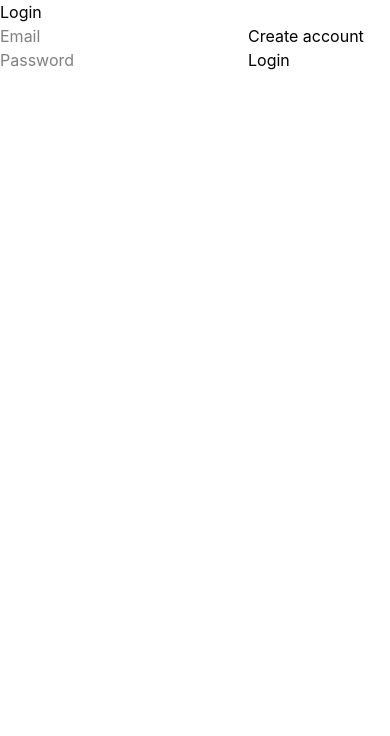
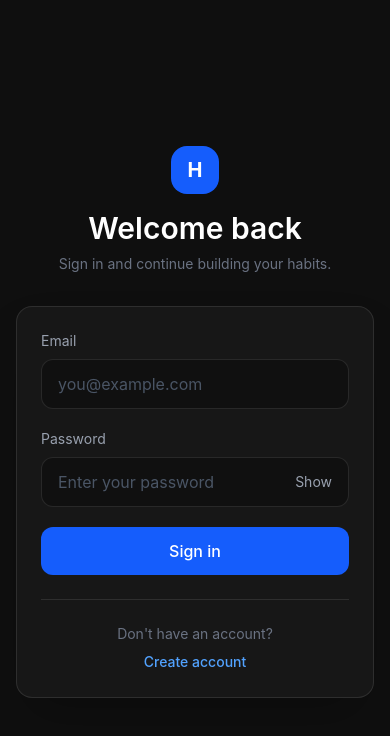
Before and after one commit to Tutik55/habit-tracker, a React (Vite) app in the folder client/: page / in a window 390 px wide. Shown: the top 736 px of the page. Built offline with nearby package versions, Linux system fonts and the light colour scheme.

Commit message:
Redesign authentication and improve responsive layout

```diff
--- a/client/src/Dashboard.tsx
+++ b/client/src/Dashboard.tsx
@@ -239,11 +239,11 @@ async function handleEditHabit(event: React.FormEvent) {
 }
 
      return (
-  <div className="min-h-screen bg-[#0f0f0f] text-white">
+  <div className="min-h-screen overflow-x-hidden bg-[#0f0f0f] text-white">
     <div className="flex min-h-screen">
 
       {/* Sidebar */}
-      <aside className="hidden w-20 border-r border-white/10 bg-[#121212] md:flex md:flex-col md:items-center md:py-6">
+      <aside className="flex w-14 shrink-0 flex-col items-center border-r border-white/10 bg-[#121212] py-4 sm:w-16 lg:w-20 lg:py-6">
         <div className="mb-10 text-xl font-bold text-blue-500">
           H
         </div>
@@ -272,10 +272,10 @@ async function handleEditHabit(event: React.FormEvent) {
       </aside>
 
       {/* Main */}
-      <main className="flex-1 px-6 py-8 lg:px-10">
+      <main className="min-w-0 flex-1 px-3 py-6 sm:px-6 sm:py-8 lg:px-10">
 
         {/* Header */}
-        <div className="mb-8 flex items-center justify-between">
+        <div className="mb-8 flex flex-col gap-4 sm:flex-row sm:items-center sm:justify-between">
           <div>
             <h1 className="text-2xl font-semibold">
               Zdravo 👋
@@ -286,7 +286,7 @@ async function handleEditHabit(event: React.FormEvent) {
             </p>
           </div>
 
-          <div className="flex items-center gap-3">
+          <div className="flex flex-wrap items-center gap-3">
             <div className="rounded-full border border-blue-500/30 bg-blue-500/10 px-4 py-2 text-sm text-blue-400">
               🔥 Keep going
             </div>
--- a/client/src/HabitCalendar.tsx
+++ b/client/src/HabitCalendar.tsx
@@ -137,7 +137,7 @@ export default function HabitCalendar({
 
   return (
     <div className="border-t border-white/10 pt-6">
-      <div className="mb-6 flex items-center justify-between">
+      <div className="mb-6 flex flex-col gap-4 sm:flex-row sm:items-center sm:justify-between">
         <div>
           <h3 className="font-medium text-white">
             Calendar
@@ -148,7 +148,7 @@ export default function HabitCalendar({
           </p>
         </div>
 
-        <div className="flex items-center gap-3">
+        <div className="flex w-full items-center justify-between gap-2 sm:w-auto sm:justify-start">
           <button
             onClick={previousMonth}
             className="rounded-lg border border-white/10 px-3 py-2 text-gray-400 hover:bg-white/5 hover:text-white"
@@ -156,7 +156,7 @@ export default function HabitCalendar({
             ←
           </button>
 
-          <p className="min-w-36 text-center text-sm font-medium">
+          <p className="min-w-0 text-center text-xs font-medium sm:min-w-36 sm:text-sm">
             {monthName}
           </p>
 
--- a/client/src/Login.tsx
+++ b/client/src/Login.tsx
@@ -5,16 +5,26 @@ type LoginProps = {
   onGoToRegister: () => void;
 };
 
-export default function Login({ onLogin, onGoToRegister }: LoginProps) {
+export default function Login({
+  onLogin,
+  onGoToRegister,
+}: LoginProps) {
   const [email, setEmail] = useState("");
   const [password, setPassword] = useState("");
   const [message, setMessage] = useState("");
+  const [loading, setLoading] = useState(false);
+  const [showPassword, setShowPassword] = useState(false);
 
   async function handleSubmit(event: React.FormEvent) {
     event.preventDefault();
 
+    setLoading(true);
+    setMessage("");
+
     try {
-      const response = await fetch("http://localhost:3000/api/auth/login", {
+      const response = await fetch(
+        "http://localhost:3000/api/auth/login",
+        {
           method: "POST",
           headers: {
             "Content-Type": "application/json",
@@ -23,7 +33,8 @@ export default function Login({ onLogin, onGoToRegister }: LoginProps) {
             email,
             password,
           }),
-      });
+        }
+      );
 
       const data = await response.json();
 
@@ -34,47 +45,112 @@ export default function Login({ onLogin, onGoToRegister }: LoginProps) {
 
       localStorage.setItem("token", data.token);
 
-      setMessage("Login successful!");
-
       onLogin();
-
-      console.log("Logged in user:", data.user);
-      console.log("JWT:", data.token);
     } catch (error) {
       console.error(error);
       setMessage("Could not connect to server.");
+    } finally {
+      setLoading(false);
     }
   }
 
   return (
+    <div className="flex min-h-screen items-center justify-center bg-[#0f0f0f] px-4 text-white">
+      <div className="w-full max-w-md">
+
+        {/* Logo / title */}
+        <div className="mb-8 text-center">
+          <div className="mx-auto mb-4 flex h-12 w-12 items-center justify-center rounded-2xl bg-blue-600 text-xl font-bold">
+            H
+          </div>
+
+          <h1 className="text-3xl font-semibold">
+            Welcome back
+          </h1>
+
+          <p className="mt-2 text-sm text-gray-500">
+            Sign in and continue building your habits.
+          </p>
+        </div>
+
+        {/* Card */}
+        <div className="rounded-2xl border border-white/10 bg-[#171717] p-6 shadow-2xl">
+          <form
+            onSubmit={handleSubmit}
+            className="space-y-5"
+          >
             <div>
-      <h1>Login</h1>
+              <label className="mb-2 block text-sm text-gray-400">
+                Email
+              </label>
 
-      <form onSubmit={handleSubmit}>
               <input
                 type="email"
-          placeholder="Email"
+                placeholder="you@example.com"
                 value={email}
-          onChange={(event) => setEmail(event.target.value)}
+                onChange={(event) =>
+                  setEmail(event.target.value)
+                }
+                required
+                className="w-full rounded-xl border border-white/10 bg-[#101010] px-4 py-3 text-white outline-none placeholder:text-gray-600 focus:border-blue-500"
+              />
+            </div>
+
+            <div>
+  <label className="mb-2 block text-sm text-gray-400">
+    Password
+  </label>
+
+  <div className="flex items-center rounded-xl border border-white/10 bg-[#101010] focus-within:border-blue-500">
+    <input
+      type={showPassword ? "text" : "password"}
+      placeholder="Enter your password"
+      value={password}
+      onChange={(event) => setPassword(event.target.value)}
+      required
+      className="w-full bg-transparent px-4 py-3 text-white outline-none placeholder:text-gray-600"
     />
 
-        <button onClick={onGoToRegister}>
-          Create account
+    <button
+      type="button"
+      onClick={() => setShowPassword((current) => !current)}
+      className="px-4 text-sm text-gray-400 hover:text-white"
+    >
+      {showPassword ? "Hide" : "Show"}
     </button>
+  </div>
+</div>
 
-        <input
-          type="password"
-          placeholder="Password"
-          value={password}
-          onChange={(event) => setPassword(event.target.value)}
-        />
+            {message && (
+              <div className="rounded-xl border border-red-500/20 bg-red-500/10 px-4 py-3 text-sm text-red-400">
+                {message}
+              </div>
+            )}
 
-        <button type="submit">
-          Login
+            <button
+              type="submit"
+              disabled={loading}
+              className="w-full rounded-xl bg-blue-600 px-4 py-3 font-medium text-white transition hover:bg-blue-500 disabled:cursor-not-allowed disabled:opacity-50"
+            >
+              {loading ? "Signing in..." : "Sign in"}
             </button>
           </form>
 
-      <p>{message}</p>
+          <div className="mt-6 border-t border-white/10 pt-6 text-center">
+            <p className="text-sm text-gray-500">
+              Don't have an account?
+            </p>
+
+            <button
+              type="button"
+              onClick={onGoToRegister}
+              className="mt-2 text-sm font-medium text-blue-400 hover:text-blue-300"
+            >
+              Create account
+            </button>
+          </div>
+        </div>
+      </div>
     </div>
   );
 }
--- a/client/src/Register.tsx
+++ b/client/src/Register.tsx
@@ -8,10 +8,18 @@ export default function Register({ onGoToLogin }: RegisterProps) {
   const [name, setName] = useState("");
   const [email, setEmail] = useState("");
   const [password, setPassword] = useState("");
+
+  const [showPassword, setShowPassword] = useState(false);
   const [message, setMessage] = useState("");
+  const [success, setSuccess] = useState(false);
+  const [loading, setLoading] = useState(false);
 
   async function handleSubmit(event: React.FormEvent) {
     event.preventDefault();
+
+    setLoading(true);
+    setMessage("");
+    setSuccess(false);
 
     try {
       const response = await fetch(
@@ -36,7 +44,8 @@ export default function Register({ onGoToLogin }: RegisterProps) {
         return;
       }
 
-      setMessage("Registration successful!");
+      setSuccess(true);
+      setMessage("Account created successfully.");
 
       setTimeout(() => {
         onGoToLogin();
@@ -44,45 +53,133 @@ export default function Register({ onGoToLogin }: RegisterProps) {
     } catch (error) {
       console.error(error);
       setMessage("Could not connect to server.");
+    } finally {
+      setLoading(false);
     }
   }
 
   return (
+    <div className="flex min-h-screen items-center justify-center bg-[#0f0f0f] px-4 text-white">
+      <div className="w-full max-w-md">
+
+        <div className="mb-8 text-center">
+          <div className="mx-auto mb-4 flex h-12 w-12 items-center justify-center rounded-2xl bg-blue-600 text-xl font-bold">
+            H
+          </div>
+
+          <h1 className="text-3xl font-semibold">
+            Create account
+          </h1>
+
+          <p className="mt-2 text-sm text-gray-500">
+            Start building better habits today.
+          </p>
+        </div>
+
+        <div className="rounded-2xl border border-white/10 bg-[#171717] p-6 shadow-2xl">
+          <form
+            onSubmit={handleSubmit}
+            className="space-y-5"
+          >
             <div>
-      <h1>Register</h1>
+              <label className="mb-2 block text-sm text-gray-400">
+                Name
+              </label>
 
-      <form onSubmit={handleSubmit}>
               <input
                 type="text"
-          placeholder="Name"
+                placeholder="Your name"
                 value={name}
-          onChange={(event) => setName(event.target.value)}
+                onChange={(event) =>
+                  setName(event.target.value)
+                }
+                required
+                className="w-full rounded-xl border border-white/10 bg-[#101010] px-4 py-3 text-white outline-none placeholder:text-gray-600 focus:border-blue-500"
               />
+            </div>
+
+            <div>
+              <label className="mb-2 block text-sm text-gray-400">
+                Email
+              </label>
 
               <input
                 type="email"
-          placeholder="Email"
+                placeholder="you@example.com"
                 value={email}
-          onChange={(event) => setEmail(event.target.value)}
+                onChange={(event) =>
+                  setEmail(event.target.value)
+                }
+                required
+                className="w-full rounded-xl border border-white/10 bg-[#101010] px-4 py-3 text-white outline-none placeholder:text-gray-600 focus:border-blue-500"
+              />
+            </div>
+
+            <div>
+              <label className="mb-2 block text-sm text-gray-400">
+                Password
+              </label>
+
+              <div className="flex items-center rounded-xl border border-white/10 bg-[#101010] focus-within:border-blue-500">
+                <input
+                  type={showPassword ? "text" : "password"}
+                  placeholder="Create a password"
+                  value={password}
+                  onChange={(event) =>
+                    setPassword(event.target.value)
+                  }
+                  required
+                  className="w-full bg-transparent px-4 py-3 text-white outline-none placeholder:text-gray-600"
                 />
 
-        <input
-          type="password"
-          placeholder="Password"
-          value={password}
-          onChange={(event) => setPassword(event.target.value)}
-        />
+                <button
+                  type="button"
+                  onClick={() =>
+                    setShowPassword((current) => !current)
+                  }
+                  className="px-4 text-sm text-gray-400 hover:text-white"
+                >
+                  {showPassword ? "Hide" : "Show"}
+                </button>
+              </div>
+            </div>
 
-        <button type="submit">
-          Register
+            {message && (
+              <div
+                className={`rounded-xl border px-4 py-3 text-sm ${
+                  success
+                    ? "border-emerald-500/20 bg-emerald-500/10 text-emerald-400"
+                    : "border-red-500/20 bg-red-500/10 text-red-400"
+                }`}
+              >
+                {message}
+              </div>
+            )}
+
+            <button
+              type="submit"
+              disabled={loading}
+              className="w-full rounded-xl bg-blue-600 px-4 py-3 font-medium text-white transition hover:bg-blue-500 disabled:cursor-not-allowed disabled:opacity-50"
+            >
+              {loading ? "Creating account..." : "Create account"}
             </button>
           </form>
 
-      <button onClick={onGoToLogin}>
-        Already have an account? Login
+          <div className="mt-6 border-t border-white/10 pt-6 text-center">
+            <p className="text-sm text-gray-500">
+              Already have an account?
+            </p>
+
+            <button
+              type="button"
+              onClick={onGoToLogin}
+              className="mt-2 text-sm font-medium text-blue-400 hover:text-blue-300"
+            >
+              Sign in
             </button>
-
-      {message && <p>{message}</p>}
+          </div>
+        </div>
+      </div>
     </div>
   );
 }
```
Lines whose indentation alone changed are shown as unchanged.
